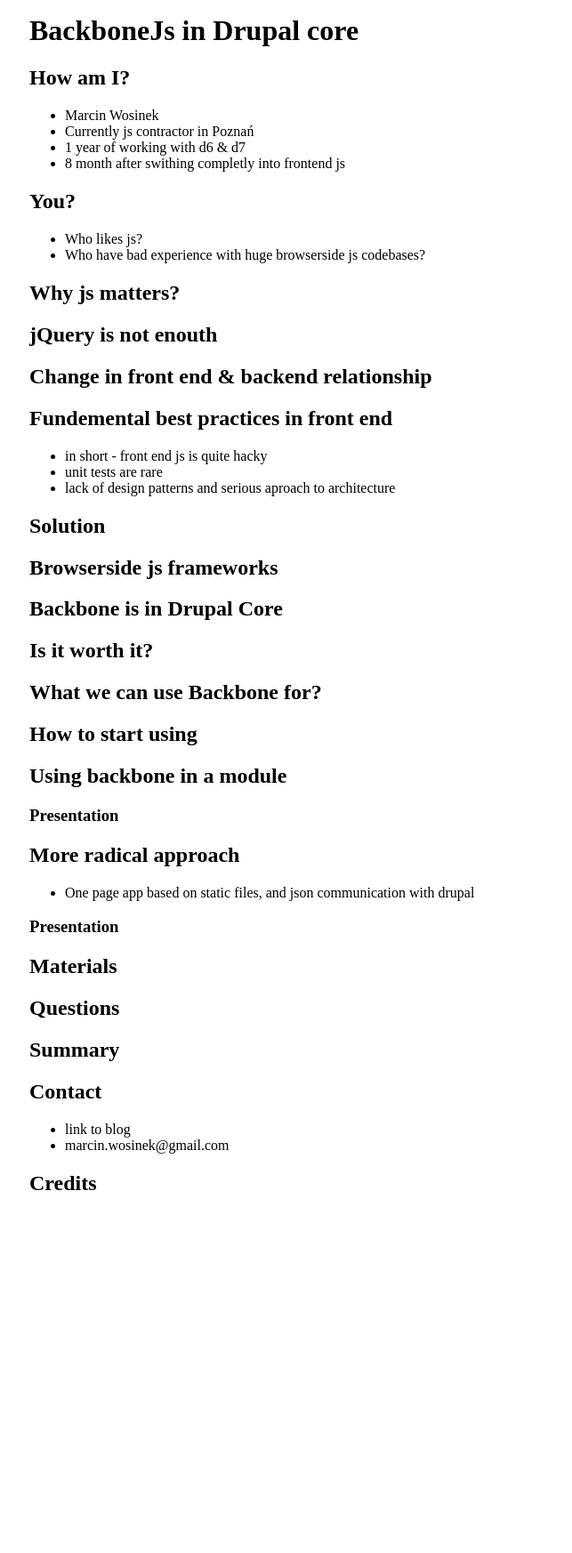
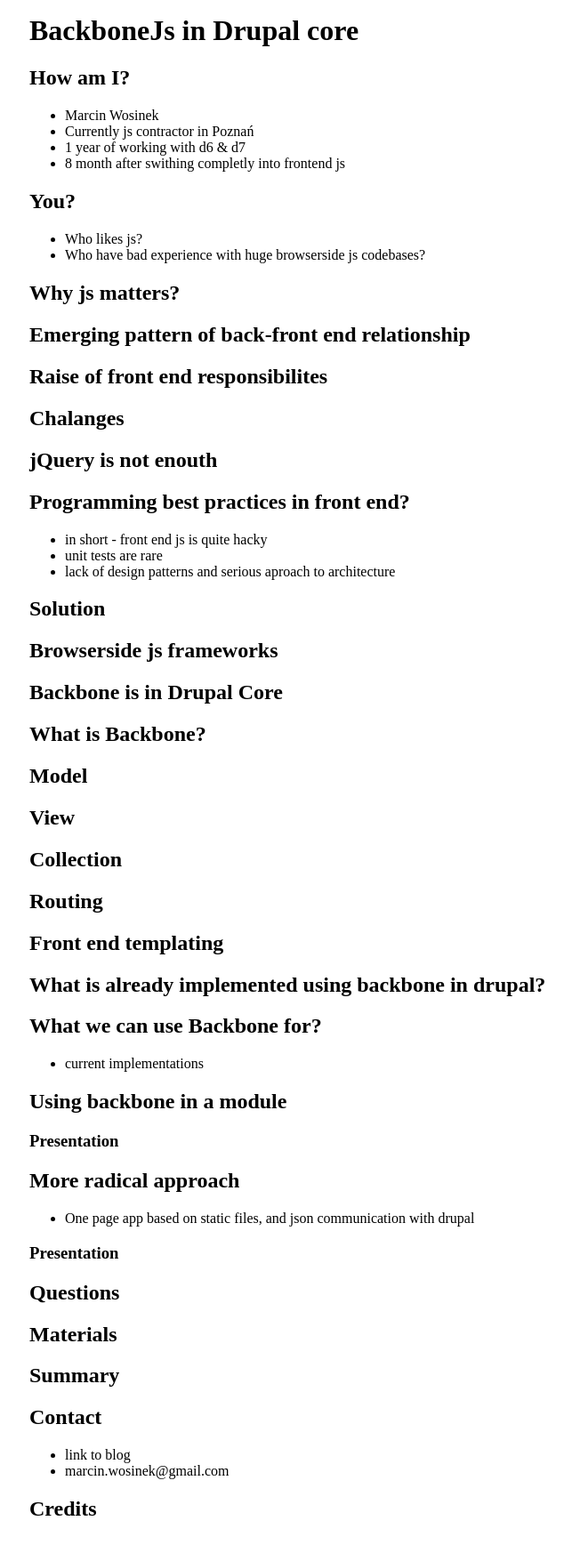
Before and after one commit to marcin-wosinek/blog, a Jekyll site: the page built from _posts/2013-04-13-BackboneJs-in-Drupal-core-DcWroc-Wroclaw.md, in a window 1280 px wide. Shown: the whole page at 89% size, without its empty margins (127-770 px from the left). Built offline with Jekyll 4.4.1, drawn with Linux system fonts in a browser that asks for light colours; before the commit the page ends 1380 px from its top, so only the background shows below that.

Commit message:
Scaffolding for DcWroc notes

```diff
--- a/_posts/2013-04-13-BackboneJs-in-Drupal-core-DcWroc-Wroclaw.md
+++ b/_posts/2013-04-13-BackboneJs-in-Drupal-core-DcWroc-Wroclaw.md
@@ -17,11 +17,15 @@
 
 ## Why js matters?
 
+## Emerging pattern of back-front end relationship
+
+## Raise of front end responsibilites
+
+## Chalanges
+
 ## jQuery is not enouth
 
-## Change in front end & backend relationship
-
-## Fundemental best practices in front end
+## Programming best practices in front end?
 * in short - front end js is quite hacky
 * unit tests are rare
 * lack of design patterns and serious aproach to architecture
@@ -32,11 +36,22 @@
 
 ## Backbone is in Drupal Core
 
-## Is it worth it?
+## What is Backbone?
+
+## Model
+
+## View
+
+## Collection
+
+## Routing
+
+## Front end templating
+
+## What is already implemented using backbone in drupal?
 
 ## What we can use Backbone for?
-
-## How to start using
+* current implementations
 
 ## Using backbone in a module
 
@@ -47,9 +62,9 @@
 
 ### Presentation
 
+## Questions
+
 ## Materials
-
-## Questions
 
 ## Summary
 
```
